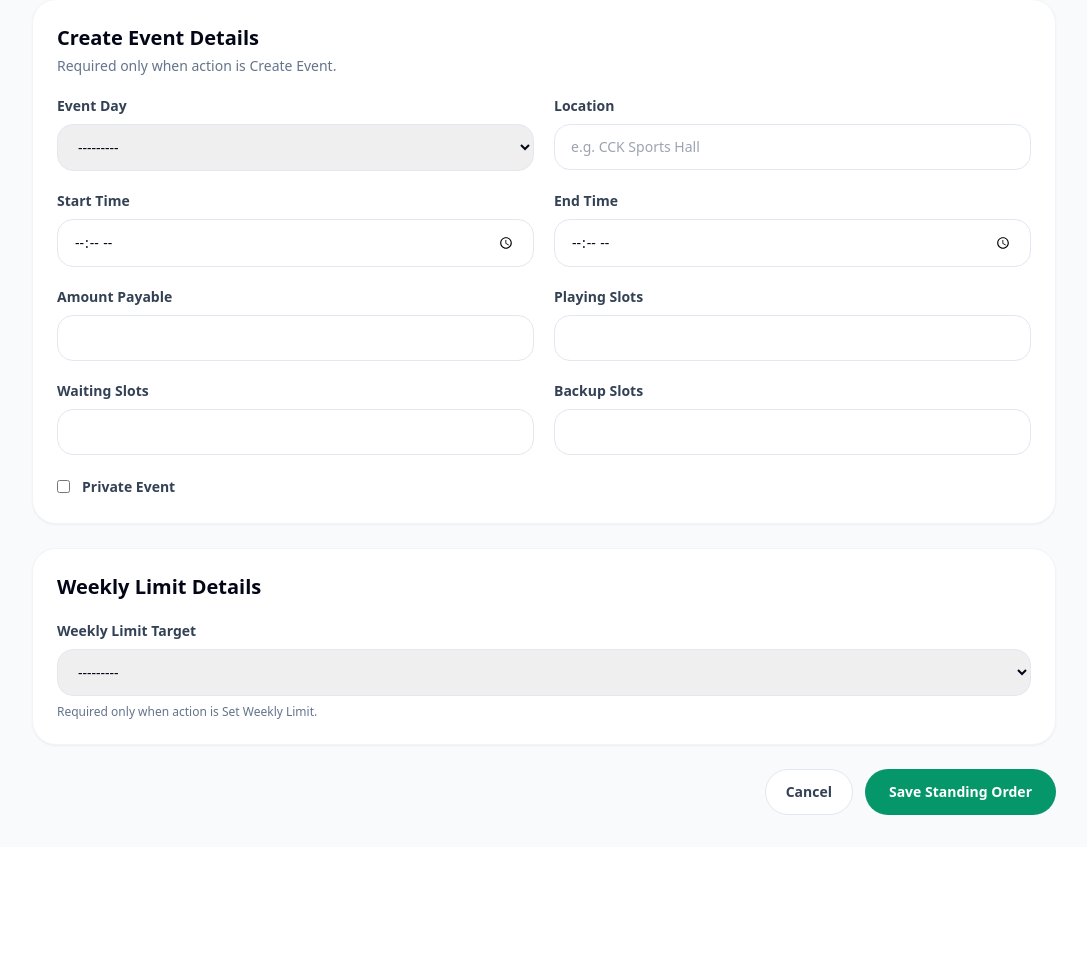
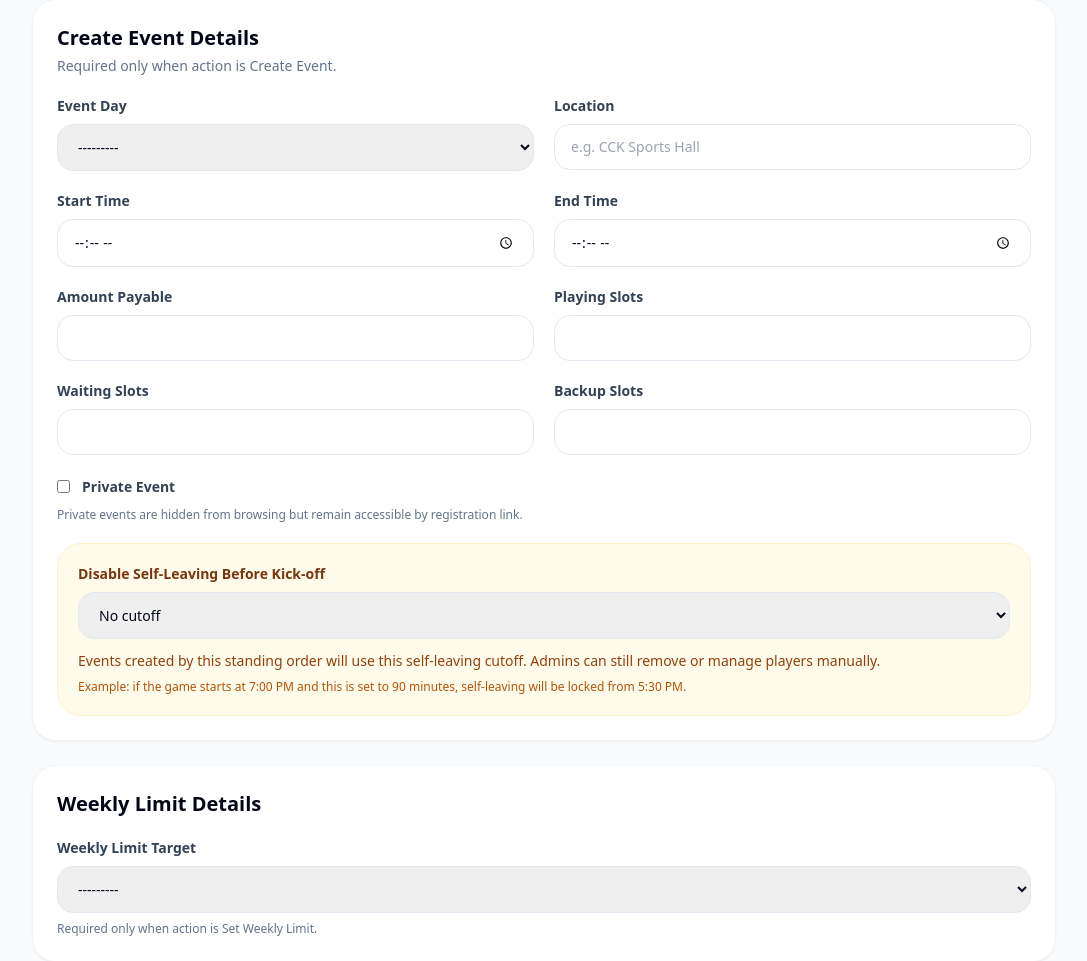
Before and after one commit to actiez/futsal_ops, a Django app: page /standing-orders/new/ in a window 1280 px wide. Shown: the part 649-1610 px from the top of the page, without its empty margins (96-1183 px from the left). Before the commit the page ends 1464 px from the top, so only its background shows below. Run offline with Django 5.2, Linux system fonts and the light colour scheme; a user stored in the database is signed in; some libraries are stand-ins or nearby versions.

Commit message:
leave restrictions added into standing orders

```diff
--- a/standing_orders/forms.py
+++ b/standing_orders/forms.py
@@ -2,6 +2,12 @@ from django import forms
 
 from .models import StandingOrder
 from .services import refresh_next_run_at
+
+
+FIELD_CLASS = (
+    "w-full rounded-2xl border border-slate-200 px-4 py-3 text-sm "
+    "focus:outline-none focus:ring-2 focus:ring-emerald-500"
+)
 
 
 class StandingOrderForm(forms.ModelForm):
@@ -19,7 +25,7 @@ class StandingOrderForm(forms.ModelForm):
         ),
         empty_value=None,
         widget=forms.Select(attrs={
-            "class": "w-full rounded-2xl border border-slate-200 px-4 py-3 text-sm focus:outline-none focus:ring-2 focus:ring-emerald-500",
+            "class": FIELD_CLASS,
         }),
     )
 
@@ -42,57 +48,77 @@ class StandingOrderForm(forms.ModelForm):
             "waiting_slots",
             "backup_slots",
             "is_private",
+            "leave_cutoff_minutes",
 
             "weekly_limit_enabled",
         ]
 
         widgets = {
             "name": forms.TextInput(attrs={
-                "class": "w-full rounded-2xl border border-slate-200 px-4 py-3 text-sm focus:outline-none focus:ring-2 focus:ring-emerald-500",
+                "class": FIELD_CLASS,
                 "placeholder": "e.g. Create Wednesday Futsal",
             }),
             "action": forms.Select(attrs={
-                "class": "w-full rounded-2xl border border-slate-200 px-4 py-3 text-sm focus:outline-none focus:ring-2 focus:ring-emerald-500",
+                "class": FIELD_CLASS,
             }),
             "frequency": forms.Select(attrs={
-                "class": "w-full rounded-2xl border border-slate-200 px-4 py-3 text-sm focus:outline-none focus:ring-2 focus:ring-emerald-500",
+                "class": FIELD_CLASS,
             }),
             "run_day_of_week": forms.Select(attrs={
-                "class": "w-full rounded-2xl border border-slate-200 px-4 py-3 text-sm focus:outline-none focus:ring-2 focus:ring-emerald-500",
+                "class": FIELD_CLASS,
             }),
             "run_time": forms.TimeInput(attrs={
                 "type": "time",
-                "class": "w-full rounded-2xl border border-slate-200 px-4 py-3 text-sm focus:outline-none focus:ring-2 focus:ring-emerald-500",
+                "class": FIELD_CLASS,
             }),
             "event_day_of_week": forms.Select(attrs={
-                "class": "w-full rounded-2xl border border-slate-200 px-4 py-3 text-sm focus:outline-none focus:ring-2 focus:ring-emerald-500",
+                "class": FIELD_CLASS,
             }),
             "event_start_time": forms.TimeInput(attrs={
                 "type": "time",
-                "class": "w-full rounded-2xl border border-slate-200 px-4 py-3 text-sm focus:outline-none focus:ring-2 focus:ring-emerald-500",
+                "class": FIELD_CLASS,
             }),
             "event_end_time": forms.TimeInput(attrs={
                 "type": "time",
-                "class": "w-full rounded-2xl border border-slate-200 px-4 py-3 text-sm focus:outline-none focus:ring-2 focus:ring-emerald-500",
+                "class": FIELD_CLASS,
             }),
             "location": forms.TextInput(attrs={
-                "class": "w-full rounded-2xl border border-slate-200 px-4 py-3 text-sm focus:outline-none focus:ring-2 focus:ring-emerald-500",
+                "class": FIELD_CLASS,
                 "placeholder": "e.g. CCK Sports Hall",
             }),
             "amount_payable": forms.NumberInput(attrs={
                 "step": "0.01",
-                "class": "w-full rounded-2xl border border-slate-200 px-4 py-3 text-sm focus:outline-none focus:ring-2 focus:ring-emerald-500",
+                "class": FIELD_CLASS,
             }),
             "playing_slots": forms.NumberInput(attrs={
-                "class": "w-full rounded-2xl border border-slate-200 px-4 py-3 text-sm focus:outline-none focus:ring-2 focus:ring-emerald-500",
+                "class": FIELD_CLASS,
             }),
             "waiting_slots": forms.NumberInput(attrs={
-                "class": "w-full rounded-2xl border border-slate-200 px-4 py-3 text-sm focus:outline-none focus:ring-2 focus:ring-emerald-500",
+                "class": FIELD_CLASS,
             }),
             "backup_slots": forms.NumberInput(attrs={
-                "class": "w-full rounded-2xl border border-slate-200 px-4 py-3 text-sm focus:outline-none focus:ring-2 focus:ring-emerald-500",
+                "class": FIELD_CLASS,
+            }),
+            "leave_cutoff_minutes": forms.Select(attrs={
+                "class": FIELD_CLASS,
             }),
         }
+
+        labels = {
+            "leave_cutoff_minutes": "Disable self-leaving before kick-off",
+        }
+
+        help_texts = {
+            "leave_cutoff_minutes": (
+                "Events created by this standing order will use this self-leaving cutoff. "
+                "Admins can still remove or manage players manually."
+            ),
+        }
+
+    def __init__(self, *args, **kwargs):
+        super().__init__(*args, **kwargs)
+
+        self.fields["leave_cutoff_minutes"].required = False
 
     def clean(self):
         cleaned_data = super().clean()
--- a/standing_orders/models.py
+++ b/standing_orders/models.py
@@ -38,9 +38,23 @@ class StandingOrder(models.Model):
         (DAY_SUNDAY, "Sunday"),
     ]
 
+    LEAVE_CUTOFF_CHOICES = [
+        (None, "No cutoff"),
+        (30, "30 minutes before"),
+        (60, "60 minutes before"),
+        (90, "90 minutes before"),
+        (120, "120 minutes before"),
+        (150, "150 minutes before"),
+        (180, "180 minutes before"),
+    ]
+
     name = models.CharField(max_length=120)
     action = models.CharField(max_length=30, choices=ACTION_CHOICES)
-    frequency = models.CharField(max_length=20, choices=FREQUENCY_CHOICES, default=FREQUENCY_WEEKLY)
+    frequency = models.CharField(
+        max_length=20,
+        choices=FREQUENCY_CHOICES,
+        default=FREQUENCY_WEEKLY,
+    )
 
     run_day_of_week = models.PositiveSmallIntegerField(choices=DAY_CHOICES)
     run_time = models.TimeField()
@@ -48,15 +62,31 @@ class StandingOrder(models.Model):
     is_active = models.BooleanField(default=True)
 
     # For create_event action
-    event_day_of_week = models.PositiveSmallIntegerField(choices=DAY_CHOICES, null=True, blank=True)
+    event_day_of_week = models.PositiveSmallIntegerField(
+        choices=DAY_CHOICES,
+        null=True,
+        blank=True,
+    )
     event_start_time = models.TimeField(null=True, blank=True)
     event_end_time = models.TimeField(null=True, blank=True)
     location = models.CharField(max_length=255, blank=True)
-    amount_payable = models.DecimalField(max_digits=8, decimal_places=2, null=True, blank=True)
+    amount_payable = models.DecimalField(
+        max_digits=8,
+        decimal_places=2,
+        null=True,
+        blank=True,
+    )
     playing_slots = models.PositiveIntegerField(null=True, blank=True)
     waiting_slots = models.PositiveIntegerField(null=True, blank=True)
     backup_slots = models.PositiveIntegerField(null=True, blank=True)
     is_private = models.BooleanField(default=False)
+
+    leave_cutoff_minutes = models.PositiveIntegerField(
+        null=True,
+        blank=True,
+        choices=LEAVE_CUTOFF_CHOICES,
+        help_text="Events created by this standing order will lock self-leaving after this cutoff before kick-off.",
+    )
 
     # For weekly limit action
     weekly_limit_enabled = models.BooleanField(null=True, blank=True)
@@ -94,6 +124,15 @@ class StandingOrder(models.Model):
         if self.event_day_of_week is None:
             return ""
         return dict(self.DAY_CHOICES).get(self.event_day_of_week, self.event_day_of_week)
+
+    @property
+    def leave_cutoff_label(self):
+        if not self.leave_cutoff_minutes:
+            return "No cutoff"
+        return dict(self.LEAVE_CUTOFF_CHOICES).get(
+            self.leave_cutoff_minutes,
+            f"{self.leave_cutoff_minutes} minutes before",
+        )
 
     def calculate_next_run_at(self, from_datetime=None):
         from_datetime = from_datetime or timezone.now()
--- a/standing_orders/services.py
+++ b/standing_orders/services.py
@@ -101,6 +101,7 @@ def run_create_event_order(standing_order):
         waiting_slots=standing_order.waiting_slots,
         backup_slots=standing_order.backup_slots,
         is_private=standing_order.is_private,
+        leave_cutoff_minutes=standing_order.leave_cutoff_minutes,
         created_by=standing_order.created_by,
     )
 
--- a/standing_orders/templates/standing_orders/form.html
+++ b/standing_orders/templates/standing_orders/form.html
@@ -215,6 +215,33 @@
                     {% if form.is_private.errors %}
                         <p class="mt-2 text-sm text-red-600">{{ form.is_private.errors|striptags }}</p>
                     {% endif %}
+                    <p class="mt-2 text-xs text-slate-500">
+                        Private events are hidden from browsing but remain accessible by registration link.
+                    </p>
+                </div>
+
+                <div class="md:col-span-2 rounded-3xl border border-amber-100 bg-amber-50 p-5">
+                    <label class="block text-sm font-black text-amber-900 mb-2">
+                        Disable Self-Leaving Before Kick-off
+                    </label>
+
+                    {{ form.leave_cutoff_minutes }}
+
+                    {% if form.leave_cutoff_minutes.errors %}
+                        <p class="mt-2 text-sm text-red-600">
+                            {{ form.leave_cutoff_minutes.errors|striptags }}
+                        </p>
+                    {% endif %}
+
+                    <p class="mt-3 text-sm text-amber-800">
+                        Events created by this standing order will use this self-leaving cutoff.
+                        Admins can still remove or manage players manually.
+                    </p>
+
+                    <p class="mt-2 text-xs text-amber-700">
+                        Example: if the game starts at 7:00 PM and this is set to 90 minutes,
+                        self-leaving will be locked from 5:30 PM.
+                    </p>
                 </div>
             </div>
         </div>
```
Also changed, not shown: standing_orders/templates/standing_orders/detail.html (+23 -0 lines), db.sqlite3, standing_orders/migrations/0002_standingorder_leave_cutoff_minutes.py (added).
